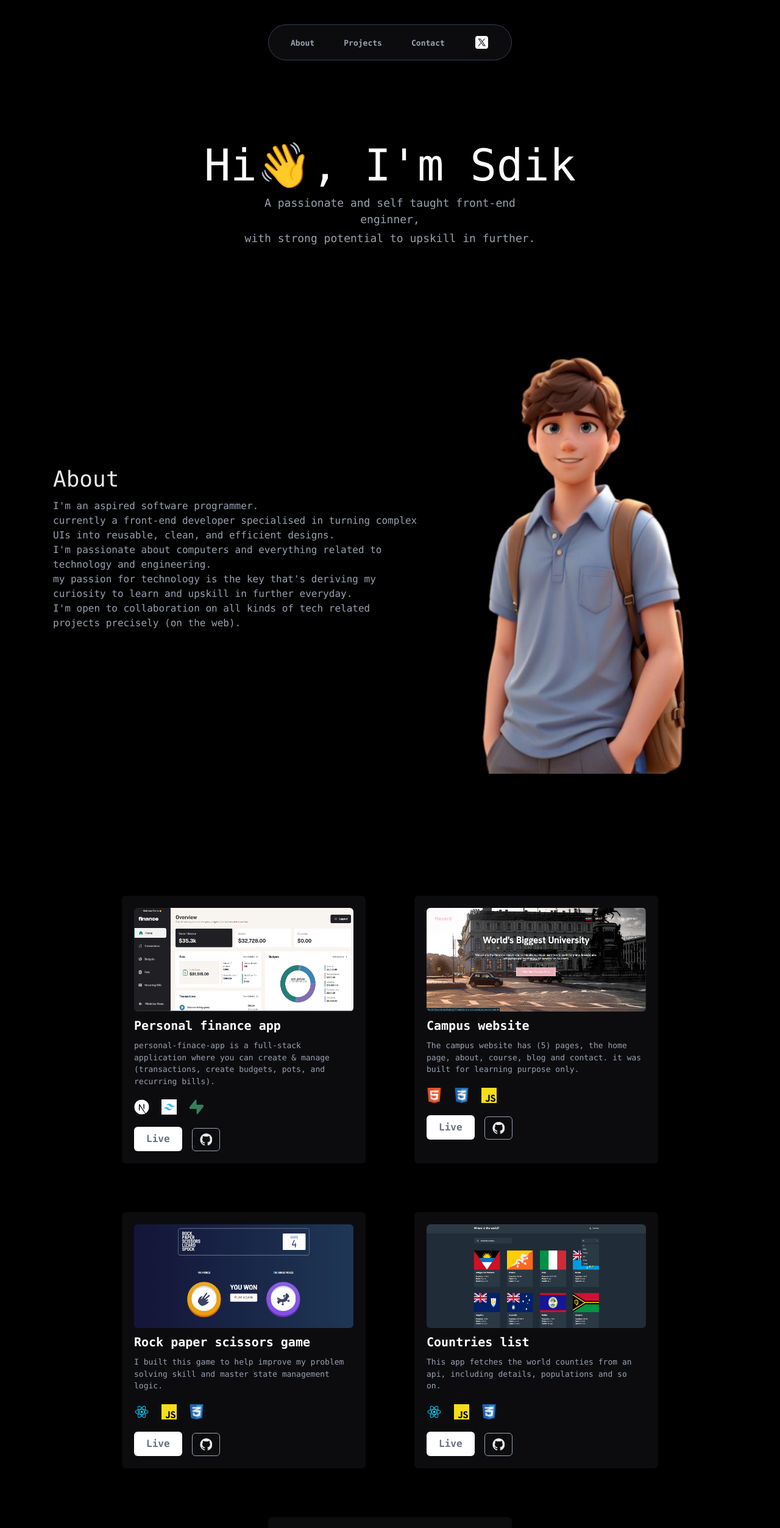
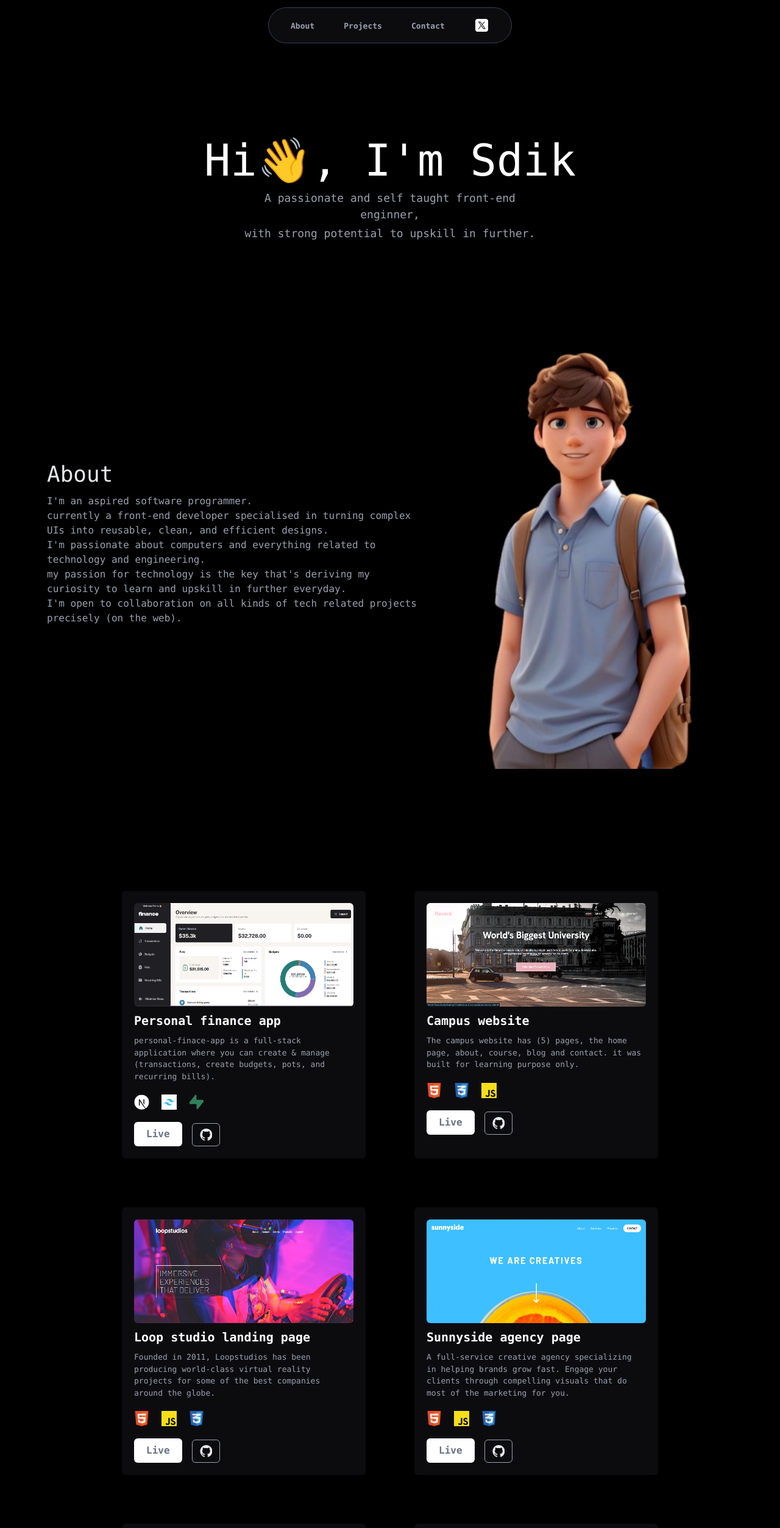
Before and after one commit to abubakar-sadiq001/personal-portfolio, a React (Vite) app: page / in a window 1280 px wide. Shown: the top 2506 px of the page at 61% size. Built offline with nearby package versions, Linux system fonts and the light colour scheme.

Commit message:
Updates push

```diff
--- a/index.html
+++ b/index.html
@@ -9,5 +9,14 @@
   <body>
     <div id="root"></div>
     <script type="module" src="/src/main.jsx"></script>
+
+    <script
+      type="module"
+      src="https://unpkg.com/ionicons@7.1.0/dist/ionicons/ionicons.esm.js"
+    ></script>
+    <script
+      nomodule
+      src="https://unpkg.com/ionicons@7.1.0/dist/ionicons/ionicons.js"
+    ></script>
   </body>
 </html>
--- a/src/App.jsx
+++ b/src/App.jsx
@@ -2,7 +2,7 @@ import AppLayout from './AppLayout'
 
 function App() {
   return (
-    <div className="h-full w-full bg-black p-5 font-mono text-gray-200">
+    <div className="relative h-full w-full bg-black py-3 font-mono text-gray-200">
       <AppLayout />
     </div>
   )
--- a/src/AppLayout.jsx
+++ b/src/AppLayout.jsx
@@ -1,5 +1,6 @@
 import About from './components/About'
 import Contact from './components/Contact'
+import Footer from './components/Footer'
 import Hero from './components/Hero'
 import NavBar from './components/NavBar'
 import Projects from './components/Projects'
@@ -8,7 +9,9 @@ import TechStack from './components/TechStack'
 function AppLayout() {
   return (
     <div>
-      <NavBar />
+      <div className="sticky top-2 right-0 left-0 z-40 flex justify-center px-4">
+        <NavBar />
+      </div>
 
       <Hero />
 
@@ -23,6 +26,8 @@ function AppLayout() {
       <TechStack />
 
       <Contact />
+
+      <Footer />
     </div>
   )
 }
--- a/src/components/Contact.jsx
+++ b/src/components/Contact.jsx
@@ -36,8 +36,8 @@ function Contact() {
   }
 
   return (
-    <div className="mx-auto mt-40 w-full max-w-[600px]" id="contact">
-      <form onSubmit={handleSubmit} id="form">
+    <div className="mx-auto mt-40 mb-50 w-full max-w-[600px]" id="contact">
+      <form onSubmit={handleSubmit} id="form" className="mx-10">
         <h1 className="my-4 text-3xl">Contact</h1>
 
         <div>
--- /dev/null
+++ b/src/components/Footer.jsx
@@ -0,0 +1,24 @@
+import { socialLinks } from '../data/project-data'
+
+function Footer() {
+  const date = new Date().getFullYear()
+
+  return (
+    <div className="absolute bottom-0 w-full bg-[hsla(240,9%,9%,0.6)] p-5 text-gray-400">
+      <div className="flex flex-col items-center gap-y-2.5">
+        <ul className="flex gap-4">
+          {socialLinks.map((social) => (
+            <li key={social.iconName}>
+              <a href={social.link}>
+                <ion-icon size="large" name={social.iconName}></ion-icon>
+              </a>
+            </li>
+          ))}
+        </ul>
+        <p>&copy; Sdik {date}. All rights reserved</p>
+      </div>
+    </div>
+  )
+}
+
+export default Footer
--- a/src/components/Hero.jsx
+++ b/src/components/Hero.jsx
@@ -34,7 +34,7 @@ function Hero() {
 
   return (
     // <div className=" bg-linear-to-br from-black via-gray-900 to-black h-[500px] mt-20 overscroll-contain">
-    <div className="bg-img mt-5 flex h-[400px] justify-center">
+    <div className="bg-img mt-10 flex h-[400px] justify-center">
       <div className="flex flex-col items-center justify-center">
         <h1
           id="heading"
--- a/src/components/NavBar.jsx
+++ b/src/components/NavBar.jsx
@@ -2,7 +2,7 @@ import { navLinks } from '../data/project-data'
 
 function NavBar() {
   return (
-    <div className="mx-auto mt-5 w-full max-w-[400px] rounded-4xl border border-gray-700 bg-[hsla(240,9%,9%,0.6)] px-3 py-4 shadow-2xl">
+    <div className="w-full max-w-[400px] rounded-4xl border border-gray-700 bg-[hsla(240,9%,9%,0.6)] px-3 py-4 shadow-2xl backdrop-blur-md">
       <ul className="flex items-center justify-around">
         {navLinks.map((nav) => (
           <li key={nav.name}>
--- a/src/data/project-data.js
+++ b/src/data/project-data.js
@@ -60,12 +60,12 @@ export const projectData = [
     code: 'https://github.com/abubakar-sadiq001/campus-website',
   },
   {
-    name: 'Rock paper scissors game',
+    name: 'Loop studio landing page',
     description:
-      'I built this game to help improve my problem solving skill and master state management logic.',
+      'Founded in 2011, Loopstudios has been producing world-class virtual reality projects for some of the best companies around the globe.',
     techStack: [
       {
-        src: './react.svg',
+        src: './html.png',
       },
       {
         src: './js.svg',
@@ -74,9 +74,28 @@ export const projectData = [
         src: './css.png',
       },
     ],
-    screenshot: './screenshots/rock-paper.png',
-    live: 'https://rock-paper-scissors-game-chi-umber.vercel.app/',
-    code: 'https://github.com/abubakar-sadiq001/rock-paper-scissors-game',
+    screenshot: './screenshots/loop-studio.png',
+    live: 'https://abubakar-sadiq001.github.io/Front-end-Mentor-Challenges/34%20loopstudios-landing-page-main/',
+    code: 'https://github.com/abubakar-sadiq001/Front-end-Mentor-Challenges',
+  },
+  {
+    name: 'Sunnyside agency page ',
+    description:
+      'A full-service creative agency specializing in helping brands grow fast. Engage your clients through compelling visuals that do most of the marketing for you.',
+    techStack: [
+      {
+        src: './html.png',
+      },
+      {
+        src: './js.svg',
+      },
+      {
+        src: './css.png',
+      },
+    ],
+    screenshot: './screenshots/sunny-page.png',
+    live: 'https://abubakar-sadiq001.github.io/Front-end-Mentor-Challenges/36%20sunnyside-agency-landing-page-main/',
+    code: 'https://github.com/abubakar-sadiq001/Front-end-Mentor-Challenges',
   },
   {
     name: 'Countries list',
@@ -153,3 +172,19 @@ export const techStack = [
     icon: './supabase.svg',
   },
 ]
+
+// SOCIAL LINK
+export const socialLinks = [
+  {
+    link: 'https://instagram.com/scripter_js',
+    iconName: 'logo-instagram',
+  },
+  {
+    link: 'https://x.com/scripter_js',
+    iconName: 'logo-twitter',
+  },
+  {
+    link: 'https://www.linkedin.com/in/sdik-jr-364077278/',
+    iconName: 'logo-linkedin',
+  },
+]
```
Also changed, not shown: public/screenshots/loop-studio.png (added), public/screenshots/sunny-page.png (added).
